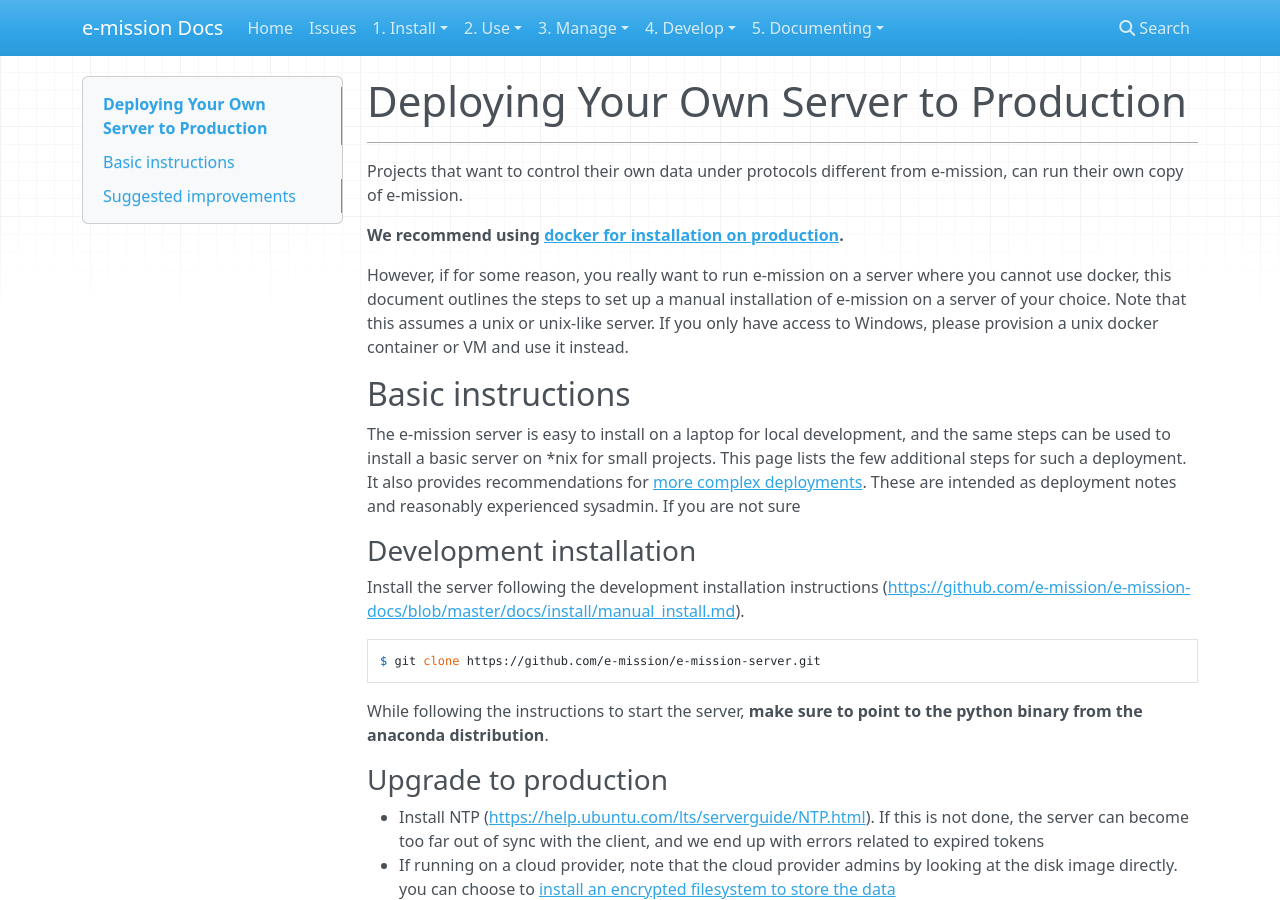
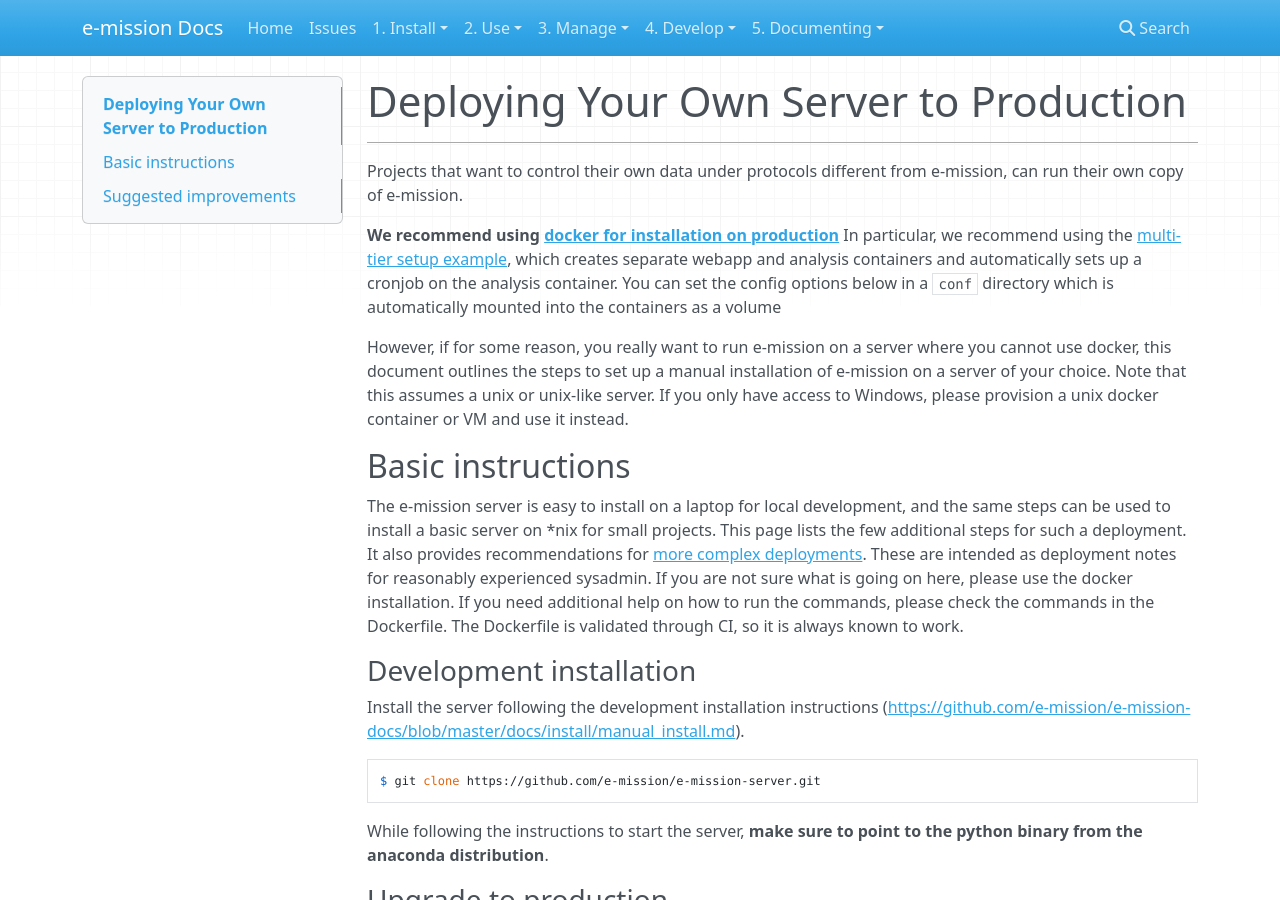
Before and after one commit to e-mission/e-mission-docs, an MkDocs documentation site: the page built from docs/install/deploying_your_own_server_to_production_manual_install.md, in a window 1280 px wide and 900 px high. Built offline with MkDocs 1.6.1, drawn with Linux system fonts in a browser that asks for light colours; nearby versions of some CDN libraries; some of the changed text lies outside the part shown.

Commit message:
Updated with additional clarifications

```diff
--- a/docs/install/deploying_your_own_server_to_production_manual_install.md
+++ b/docs/install/deploying_your_own_server_to_production_manual_install.md
@@ -3,13 +3,13 @@
 
 Projects that want to control their own data under protocols different from e-mission, can run their own copy of e-mission.
 
-**We recommend using [docker for installation on production](https://github.com/e-mission/e-mission-docker/tree/master/examples/em-server-multi-tier-cronjob).**
+**We recommend using [docker for installation on production](https://github.com/e-mission/e-mission-docker)** In particular, we recommend using the [multi-tier setup example](https://github.com/e-mission/e-mission-docker/tree/master/examples/em-server-multi-tier-cronjob), which creates separate webapp and analysis containers and automatically sets up a cronjob on the analysis container. You can set the config options below in a `conf` directory which is automatically mounted into the containers as a volume
 
 However, if for some reason, you really want to run e-mission on a server where you cannot use docker, this document outlines the steps to set up a manual installation of e-mission on a server of your choice. Note that this assumes a unix or unix-like server. If you only have access to Windows, please provision a unix docker container or VM and use it instead.
 
 ## Basic instructions ##
 
-The e-mission server is easy to install on a laptop for local development, and the same steps can be used to install a basic server on \*nix for small projects. This page lists the few additional steps for such a deployment. It also provides recommendations for <a href="#suggested-improvements">more complex deployments</a>. These are intended as deployment notes and reasonably experienced sysadmin. If you are not sure
+The e-mission server is easy to install on a laptop for local development, and the same steps can be used to install a basic server on \*nix for small projects. This page lists the few additional steps for such a deployment. It also provides recommendations for <a href="#suggested-improvements">more complex deployments</a>. These are intended as deployment notes for reasonably experienced sysadmin. If you are not sure what is going on here, please use the docker installation. If you need additional help on how to run the commands, please check the commands in the Dockerfile. The Dockerfile is validated through CI, so it is always known to work.
 
 ### Development installation ###
 Install the server following the development installation instructions (https://github.com/e-mission/e-mission-docs/blob/master/docs/install/manual_install.md).
```
Also changed, not shown: other parts of docs/install/deploying_your_own_server_to_production_manual_install.md (+1 -1 lines).
